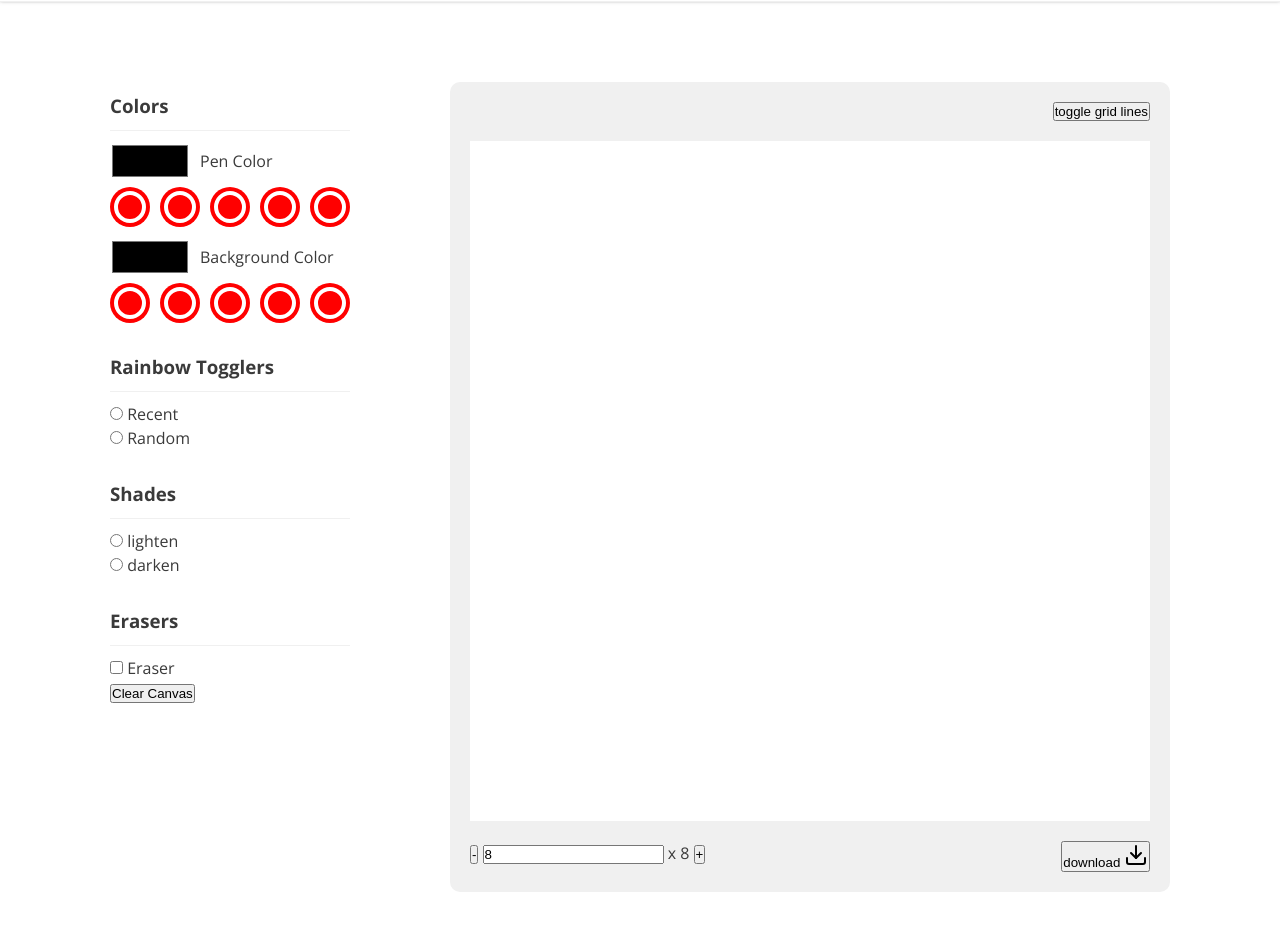
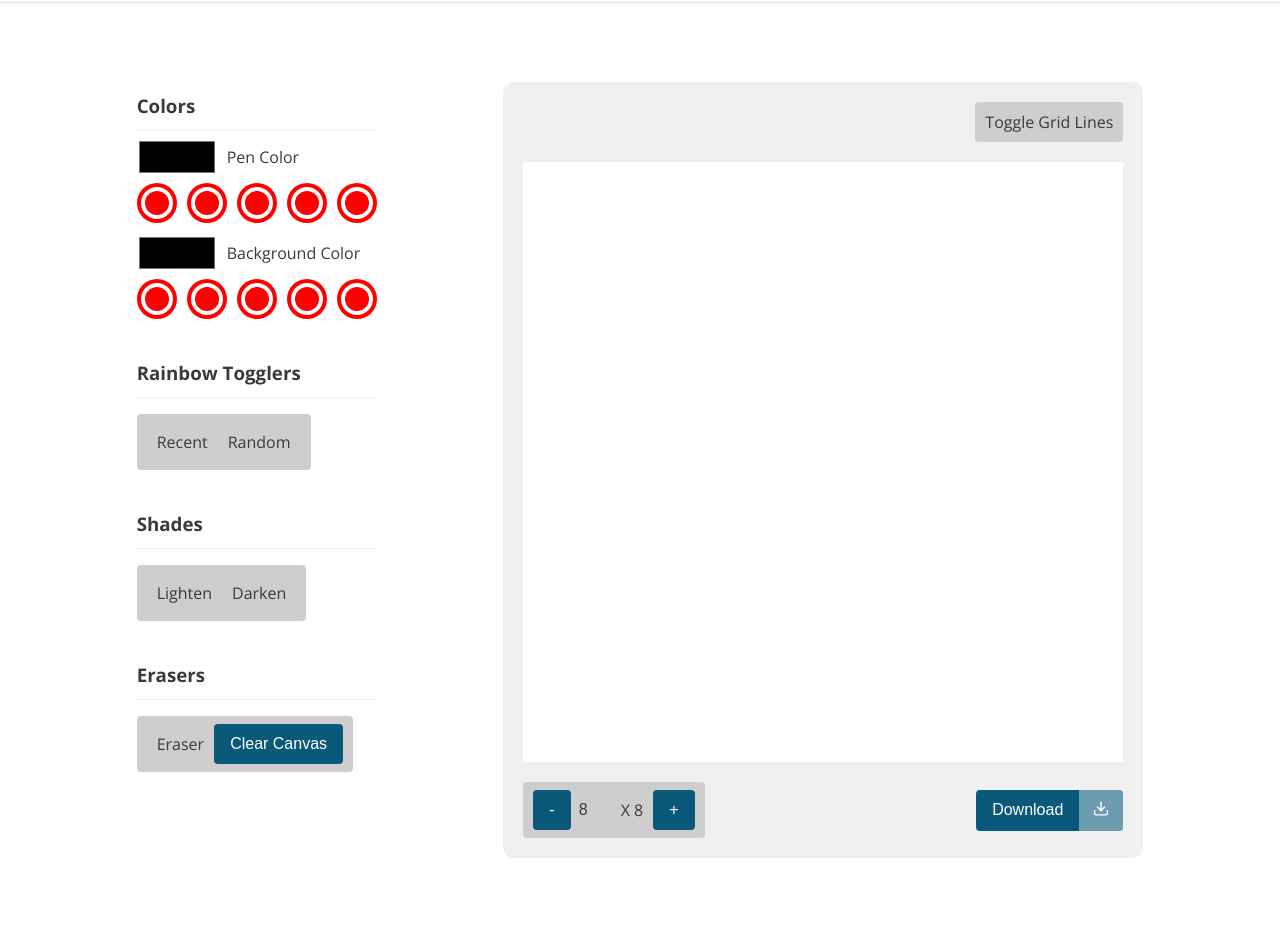
Before and after one commit to bitzsalex/etch_a_sketch, a website: page assets/pug/index.pug in a window 1280 px wide. Shown: the part 79-1010 px from the top of the page. After the commit the page ends 987 px from the top, so only its background shows below. Drawn offline with nearby package versions, Linux system fonts and the light colour scheme; files that its build step writes are made by us from their sources.

Commit message:
Add style rules for group items and buttons
This commit will add a style rule for the `.group` elements and
buttons found in the page.

```diff
--- a/assets/pug/index.pug
+++ b/assets/pug/index.pug
@@ -87,26 +87,29 @@ html(lang="en")
 
                             li
                                 h3 Erasers
-                                .group.group--sparse
+                                .group
                                     .group__item
                                         input(type="checkbox", id="eraser")
                                         label(for="eraser") Eraser
                                     .group__item
-                                        button(type="button") Clear Canvas
+                                        button.btn(type="button") Clear Canvas
 
                     .sketch__content.flex.flex--column
                         .flex.flex--end
-                            button.btn(type="button") toggle grid lines
+                            .group.group--np
+                                .group__item
+                                    input(type="checkbox", id="grid-lines")
+                                    label(for="grid-lines") toggle grid lines
                         .canvas
 
                         .flex.flex--between
                             .group
                                 .group__item
-                                    button(type="button") -
+                                    button.btn(type="button") -
                                     input(type="text", id="grid_size", value="8")
                                     label(for="grid_size") x 8
-                                    button(type="button") +
+                                    button.btn(type="button") +
                             button.btn.btn--download(type="button")
-                                | download
+                                span download
                                 span
                                     i(data-feather="download")
--- a/assets/sass/main.sass
+++ b/assets/sass/main.sass
@@ -8,6 +8,7 @@
     --dark-ternary: #3f345f
     --dark-text: #FAF0E6
     --color-link: #55bfec
+    --color-button: #0a597a
 
 //
 //    THIS ARE SASS MIXINS FOR RWD
@@ -70,6 +71,9 @@ a
 
 ul
     list-style-type: none
+
+input
+    color: currentColor
 
 
 /**
@@ -154,17 +158,16 @@ main
 
     &__menu
         & > li
-            margin-bottom: 20px
+            margin-bottom: 30px
 
         h3
             text-transform: capitalize
             padding: 10px 0px
-            font-weight: 700
             border-bottom: 1px solid var(--ternary)
-            margin-bottom: 10px
+            margin-bottom: 6px
 
     &__content
-        width: 720px
+        width: 640px
         gap: 20px
         padding: 20px 20px
         border-radius: 10px
@@ -231,9 +234,87 @@ main
         -webkit-appearance: none
 
 .canvas
-    width: 680px
-    height: 680px
+    width: 600px
+    height: 600px
     background-color: var(--primary)
+
+.group
+    background-color: var(--secondary)
+    display: inline-flex
+    border-radius: 4px
+    padding: 8px 10px
+    align-items: stretch
+    text-transform: capitalize
+
+    &--np
+        padding: 0
+
+    &__item
+        display: flex
+
+        input[type="radio"],
+        input[type="checkbox"]
+            width: 0
+            height: 0px
+            visibility: hidden
+            opacity: 0
+
+        label
+            padding: 8px 10px
+            cursor: pointer
+            border-radius: 4px
+
+        input[type="radio"]:checked + label,
+        input[type="checkbox"]:checked + label
+            color: #fff
+            background-color: var(--color-link)
+
+        input[type="text"]
+            -webkit-appearance: none
+            outline: none
+            border: none
+            width: 40px
+            font-size: 16px
+            padding: 0px 8px
+            background-color: transparent
+
+        button
+            padding-top: 0
+            padding-bottom: 0
+
+.btn
+    -webkit-appearance: none
+    padding: 10px 16px
+    border: none
+    font-size: 16px
+    outline: none
+    display: inline-flex
+    align-items: center
+    background-color: var(--color-button)
+    border-radius: 4px
+    text-transform: capitalize
+    color: #fff
+    cursor: pointer
+    min-height: 40px
+    transition: all .5s ease-in-out
+
+    &:hover
+        background-color: #1086b9
+
+    &--download
+        padding: 0
+        align-self: center
+
+        span
+            padding: 10px 16px
+
+        span:last-child
+            padding: 10px
+            background-color: rgba(255, 255, 255, .4)
+            border-radius: 0px 4px 4px 0px
+
+            svg
+                height: 17px
 
 
 /**
```
Also changed, not shown: css/main.css, index.html.
